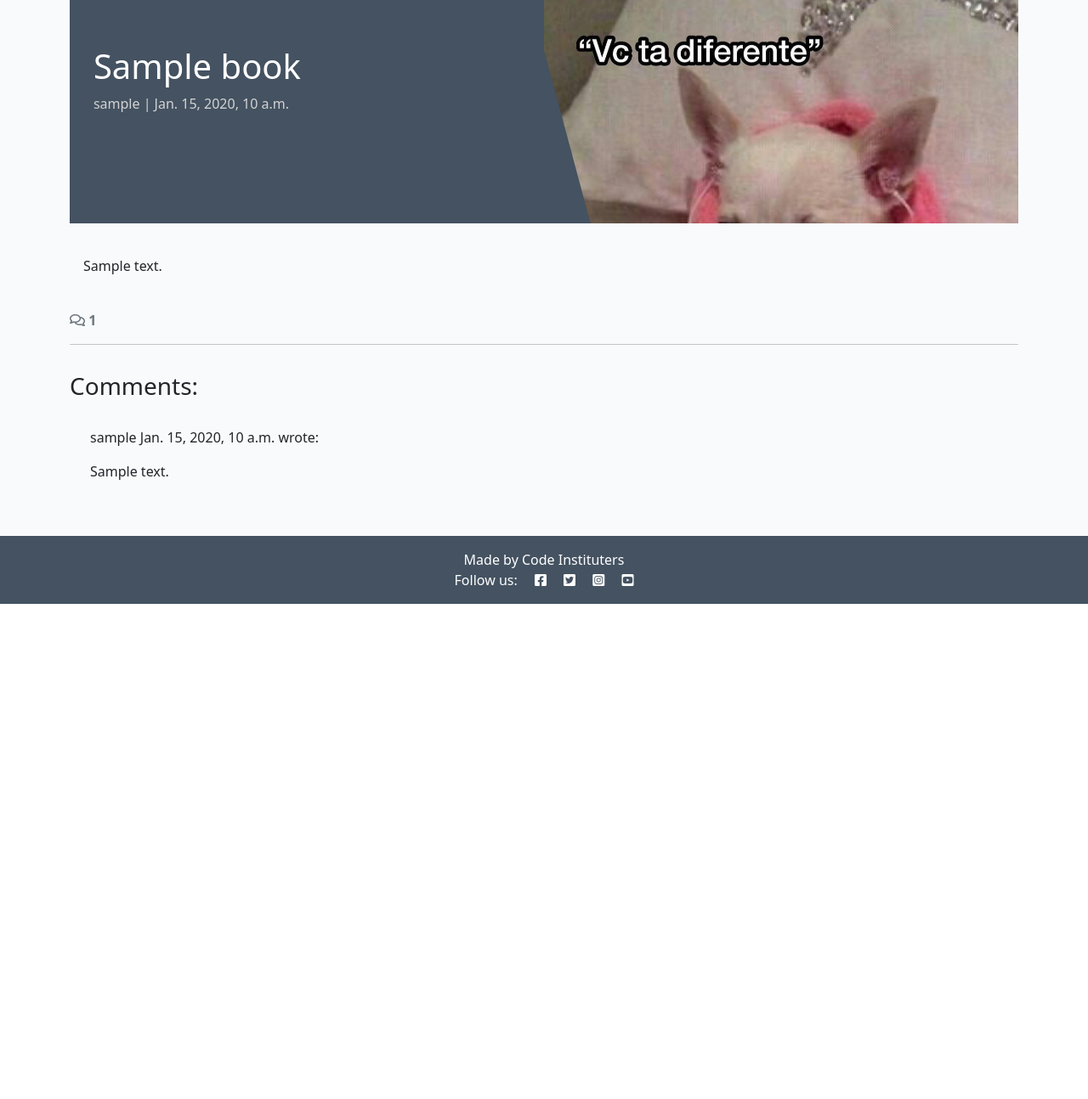
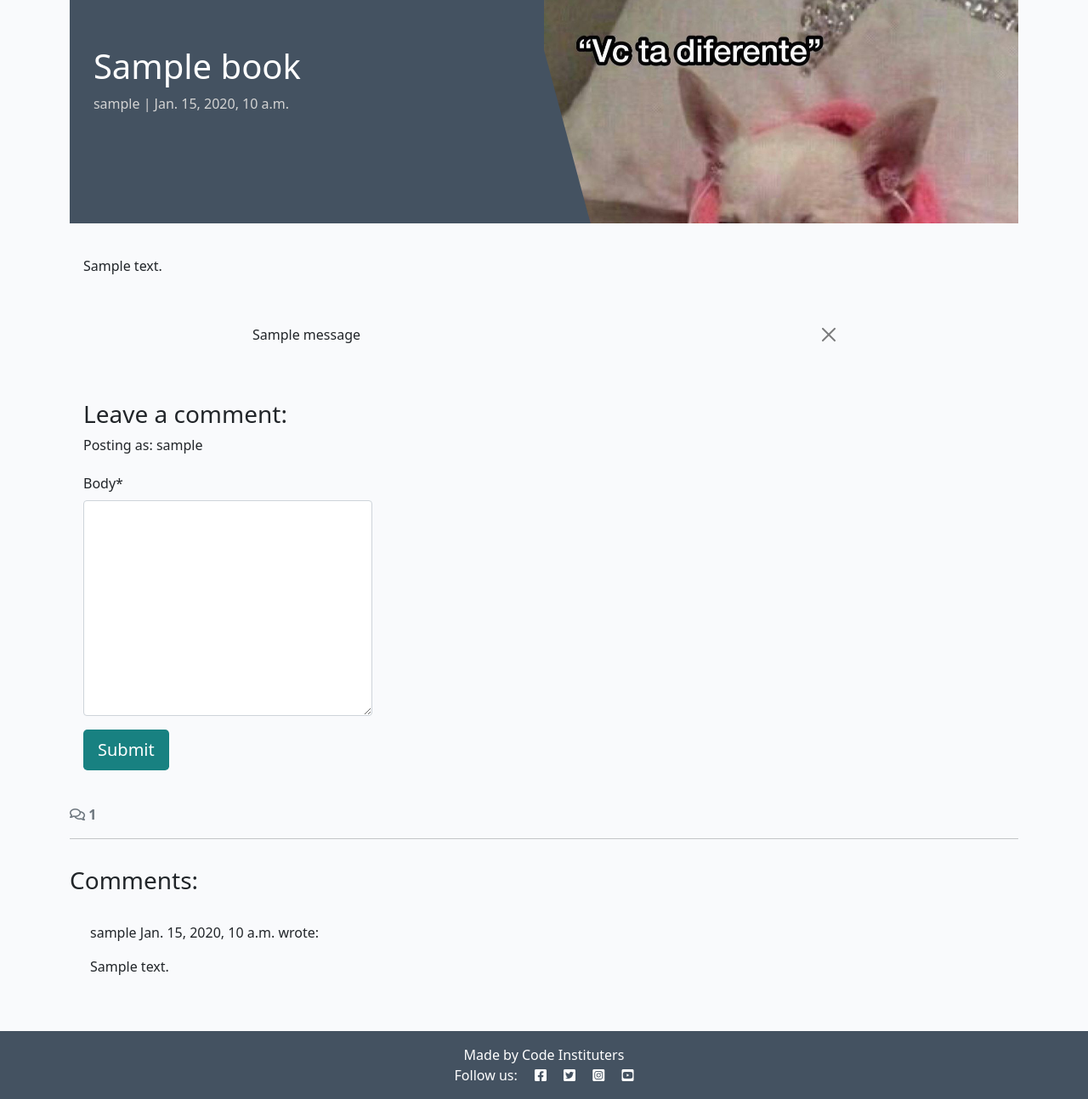
Before and after one commit to jordanabraga/lovebooks, a Django app: a page that uses books/templates/books/book_detail.html in a window 1280 px wide. Shown: the part 127-1421 px from the top of the page at 85% size. Before the commit the page ends 838 px from the top, so only its background shows below. Run offline with Django 4.2, Linux system fonts and the light colour scheme; a user stored in the database is signed in; tables that the repository leaves empty hold one stand-in row (values such as "Sample post"); one stand-in notice (Sample message) is shown; parts of the project's set-up code (start-up, migrations or seed data) failed here and were passed over; some libraries are stand-ins or nearby versions.

Commit message:
Add comment views, messages

```diff
--- /dev/null
+++ b/books/forms.py
@@ -0,0 +1,8 @@
+from .models import Comment
+from django import forms
+
+
+class CommentForm(forms.ModelForm):
+    class Meta:
+        model = Comment
+        fields = ('body',)
--- a/books/templates/books/book_detail.html
+++ b/books/templates/books/book_detail.html
@@ -1,5 +1,6 @@
 {% extends 'base.html' %} {% block content %}
 {% load static %}
+{% load crispy_forms_tags %}
 
 <div class="masthead">
     <div class="container">
@@ -29,6 +30,43 @@
             </div>
         </div>
     </div>
+
+    <!-- displaying Django messages -->
+
+<div class="container">
+    <div class="row">
+      <div class="col-md-8 offset-md-2">
+        {% for message in messages %}
+        <div class="alert {{ message.tags }} alert-dismissible
+          fade show" id="msg" role="alert">
+          {{ message | safe }}
+          <button type="button" class="btn-close"
+            data-bs-dismiss="alert" aria-label="Close"></button>
+        </div>
+        {% endfor %}
+      </div>
+    </div>
+  </div>
+
+        <!-- Creating New Comments -->
+        <div class="col-md-4 card mb-4 mt-3">
+            <div class="card-body">
+              {% if user.is_authenticated %}
+              <h3>Leave a comment:</h3>
+              <p>Posting as: {{ user.username }}</p>
+              <form id="commentForm" method="post"
+                style="margin-top: 1.3em;">
+                {{ comment_form | crispy }}
+                {% csrf_token %}
+                <button id="submitButton" type="submit"
+                  class="btn btn-signup btn-lg">Submit</button>
+              </form>
+              {% else %}
+              <p>Log in to leave a comment</p>
+              {% endif %}
+            </div>
+          </div>
+
      <!-- Displaying count of comments -->
   <div class="row">
     <div class="col-12">
--- a/books/views.py
+++ b/books/views.py
@@ -1,6 +1,8 @@
 from django.shortcuts import render, get_object_or_404
 from django.views import generic
+from django.contrib import messages
 from .models import Book
+from .forms import CommentForm
 
 # Create your views here.
 class BooksList(generic.ListView):
@@ -26,11 +28,25 @@ def book_detail(request, slug):
     book = get_object_or_404(queryset, slug=slug)
     comments = book.comments.all().order_by("-created_on")
     comment_count = book.comments.filter(approved=True).count()
+    if request.method == "POST":
+        comment_form = CommentForm(data=request.POST)
+        if comment_form.is_valid():
+            comment = comment_form.save(commit=False)
+            comment.added_by = request.user
+            comment.book = book
+            comment.save()
+            messages.add_message(
+                request, messages.SUCCESS,
+                'Comment submitted and awaiting approval'
+            )
+
+    comment_form = CommentForm()
 
     return render(
         request,
         "books/book_detail.html",
         {"book": book,
          "comments": comments,
-         "comment_count": comment_count,},
+         "comment_count": comment_count,
+         "comment_form": comment_form,},
     )
--- a/lovebooks/settings.py
+++ b/lovebooks/settings.py
@@ -47,6 +47,8 @@ INSTALLED_APPS = [
     'allauth',
     'allauth.account',
     'allauth.socialaccount',
+    'crispy_forms',
+    'crispy_bootstrap5',
     'django_summernote',
     'books',
 ]
@@ -54,6 +56,9 @@ INSTALLED_APPS = [
 SITE_ID = 1
 LOGIN_REDIRECT_URL = '/'
 LOGOUT_REDIRECT_URL = '/'
+
+CRISPY_ALLOWED_TEMPLATE_PACKS = "bootstrap5"
+CRISPY_TEMPLATE_PACK = "bootstrap5"
 
 MIDDLEWARE = [
     'django.middleware.security.SecurityMiddleware',
```
Also changed, not shown: templates/base.html (line endings or trailing spaces), 1 other file.
